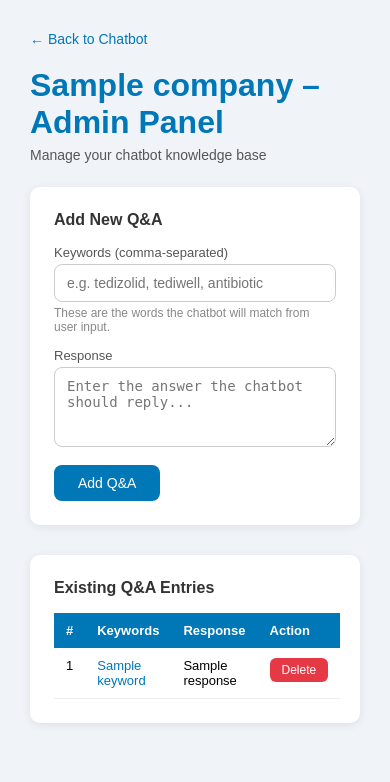
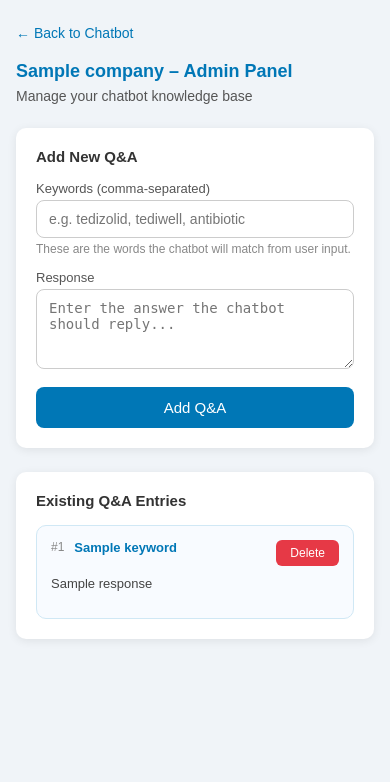
Before and after one commit to Anshu-webDev/Medical-ChatBot, a Flask app: template templates/admin.html in a window 390 px wide. Shown: the top 782 px of the page. Run offline with Flask 3, Linux system fonts and the light colour scheme; the template is opened without the code that fills it: most values are stand-ins (such as "Sample title", 1, 10 or a date in 2020).

Commit message:
modify admin ui for responsive

```diff
--- a/templates/admin.html
+++ b/templates/admin.html
@@ -6,30 +6,75 @@
   <title>Admin – {{ company.name }}</title>
   <style>
     * { box-sizing: border-box; margin: 0; padding: 0; }
-    body { font-family: Arial, sans-serif; background: #f0f4f8; padding: 30px; }
-    h1 { color: #0077b6; margin-bottom: 6px; }
+
+    body { font-family: Arial, sans-serif; background: #f0f4f8; padding: 24px 16px; }
+
+    h1 { color: #0077b6; margin-bottom: 6px; font-size: clamp(18px, 4vw, 26px); }
     .subtitle { color: #555; font-size: 14px; margin-bottom: 24px; }
-    .card { background: #fff; border-radius: 10px; padding: 24px; box-shadow: 0 2px 10px rgba(0,0,0,0.08); margin-bottom: 30px; }
-    .card h2 { font-size: 16px; color: #333; margin-bottom: 16px; }
+
+    a.back-link { display: inline-block; margin-bottom: 20px; color: #0077b6; text-decoration: none; font-size: 14px; }
+    a.back-link:hover { text-decoration: underline; }
+
+    .card { background: #fff; border-radius: 10px; padding: 20px; box-shadow: 0 2px 10px rgba(0,0,0,0.08); margin-bottom: 24px; }
+    .card h2 { font-size: 15px; color: #333; margin-bottom: 16px; }
+
     label { font-size: 13px; color: #555; display: block; margin-bottom: 4px; }
-    input[type="text"], textarea { width: 100%; padding: 10px 12px; border: 1px solid #ccc; border-radius: 8px; font-size: 14px; margin-bottom: 14px; outline: none; }
+    input[type="text"], textarea {
+      width: 100%; padding: 10px 12px; border: 1px solid #ccc;
+      border-radius: 8px; font-size: 14px; margin-bottom: 14px; outline: none;
+    }
     input[type="text"]:focus, textarea:focus { border-color: #0077b6; }
     textarea { resize: vertical; min-height: 80px; }
-    button.btn-add { background: #0077b6; color: #fff; border: none; padding: 10px 24px; border-radius: 8px; cursor: pointer; font-size: 14px; }
+
+    .hint { font-size: 12px; color: #888; margin-top: -10px; margin-bottom: 14px; }
+
+    button.btn-add {
+      background: #0077b6; color: #fff; border: none;
+      padding: 10px 24px; border-radius: 8px; cursor: pointer; font-size: 14px;
+      width: 100%;
+    }
     button.btn-add:hover { background: #005f8e; }
-    .hint { font-size: 12px; color: #888; margin-top: -10px; margin-bottom: 14px; }
+
     .msg { padding: 10px 14px; border-radius: 8px; font-size: 14px; margin-top: 12px; display: none; }
     .msg.success { background: #d4edda; color: #155724; }
     .msg.error { background: #f8d7da; color: #721c24; }
-    table { width: 100%; border-collapse: collapse; font-size: 13px; }
+
+    button.btn-del {
+      background: #e63946; color: #fff; border: none;
+      padding: 6px 14px; border-radius: 6px; cursor: pointer; font-size: 12px;
+      white-space: nowrap;
+    }
+    button.btn-del:hover { background: #c1121f; }
+
+    /* ── DESKTOP TABLE ── */
+    .table-wrap { overflow-x: auto; }
+    table { width: 100%; border-collapse: collapse; font-size: 13px; min-width: 520px; }
     th { background: #0077b6; color: #fff; padding: 10px 12px; text-align: left; }
     td { padding: 10px 12px; border-bottom: 1px solid #eee; vertical-align: top; }
     tr:hover td { background: #f9f9f9; }
     .keywords-cell { color: #0077b6; }
-    button.btn-del { background: #e63946; color: #fff; border: none; padding: 5px 12px; border-radius: 6px; cursor: pointer; font-size: 12px; }
-    button.btn-del:hover { background: #c1121f; }
-    a.back-link { display: inline-block; margin-bottom: 20px; color: #0077b6; text-decoration: none; font-size: 14px; }
-    a.back-link:hover { text-decoration: underline; }
+    td:first-child { width: 36px; }
+    td:last-child { width: 80px; text-align: center; }
+
+    /* ── MOBILE CARDS ── */
+    .faq-cards { display: none; flex-direction: column; gap: 12px; }
+    .faq-card {
+      background: #f8fbff; border: 1px solid #d0e8f5;
+      border-radius: 10px; padding: 14px;
+    }
+    .faq-card-header {
+      display: flex; justify-content: space-between;
+      align-items: flex-start; gap: 10px; margin-bottom: 8px;
+    }
+    .faq-card-num { font-size: 12px; color: #888; white-space: nowrap; }
+    .faq-card-keywords { font-size: 13px; color: #0077b6; font-weight: bold; flex: 1; }
+    .faq-card-response { font-size: 13px; color: #444; line-height: 1.5; margin-bottom: 10px; }
+
+    @media (max-width: 560px) {
+      .table-wrap { display: none; }
+      .faq-cards { display: flex; }
+      button.btn-add { font-size: 15px; padding: 12px; }
+    }
   </style>
 </head>
 <body>
@@ -37,6 +82,7 @@
   <h1>{{ company.name }} – Admin Panel</h1>
   <p class="subtitle">Manage your chatbot knowledge base</p>
 
+  <!-- ADD FORM -->
   <div class="card">
     <h2>Add New Q&amp;A</h2>
     <label>Keywords (comma-separated)</label>
@@ -48,8 +94,12 @@
     <div class="msg" id="msg"></div>
   </div>
 
+  <!-- EXISTING ENTRIES -->
   <div class="card">
     <h2>Existing Q&amp;A Entries</h2>
+
+    <!-- Desktop Table -->
+    <div class="table-wrap">
       <table id="faqTable">
         <thead>
           <tr><th>#</th><th>Keywords</th><th>Response</th><th>Action</th></tr>
@@ -60,11 +110,27 @@
             <td>{{ loop.index }}</td>
             <td class="keywords-cell">{{ faq.keywords | join(", ") }}</td>
             <td>{{ faq.response }}</td>
-          <td><button class="btn-del" onclick="deleteQnA({{ loop.index0 }})">Delete</button></td>
+            <td><button class="btn-del" onclick="deleteQnA({{ loop.index0 }}, 'both')">Delete</button></td>
           </tr>
           {% endfor %}
         </tbody>
       </table>
+    </div>
+
+    <!-- Mobile Cards -->
+    <div class="faq-cards" id="faqCards">
+      {% for faq in faqs %}
+      <div class="faq-card" id="card-{{ loop.index0 }}">
+        <div class="faq-card-header">
+          <span class="faq-card-num">#{{ loop.index }}</span>
+          <span class="faq-card-keywords">{{ faq.keywords | join(", ") }}</span>
+          <button class="btn-del" onclick="deleteQnA({{ loop.index0 }}, 'both')">Delete</button>
+        </div>
+        <div class="faq-card-response">{{ faq.response }}</div>
+      </div>
+      {% endfor %}
+    </div>
+
   </div>
 
   <script>
@@ -99,13 +165,16 @@
       });
     }
 
-    function deleteQnA(index) {
+    function deleteQnA(index, target) {
       if (!confirm("Are you sure you want to delete this entry?")) return;
       fetch(`/admin/delete/${index}`, { method: "DELETE" })
       .then(res => res.json())
       .then(data => {
         if (data.success) {
-          document.getElementById(`row-${index}`).remove();
+          const row = document.getElementById(`row-${index}`);
+          const card = document.getElementById(`card-${index}`);
+          if (row) row.remove();
+          if (card) card.remove();
         } else {
           alert(data.message);
         }
```
Also changed, not shown: data/knowledge_base.json (+187 -28 lines). Lines whose indentation alone changed are shown as unchanged.
